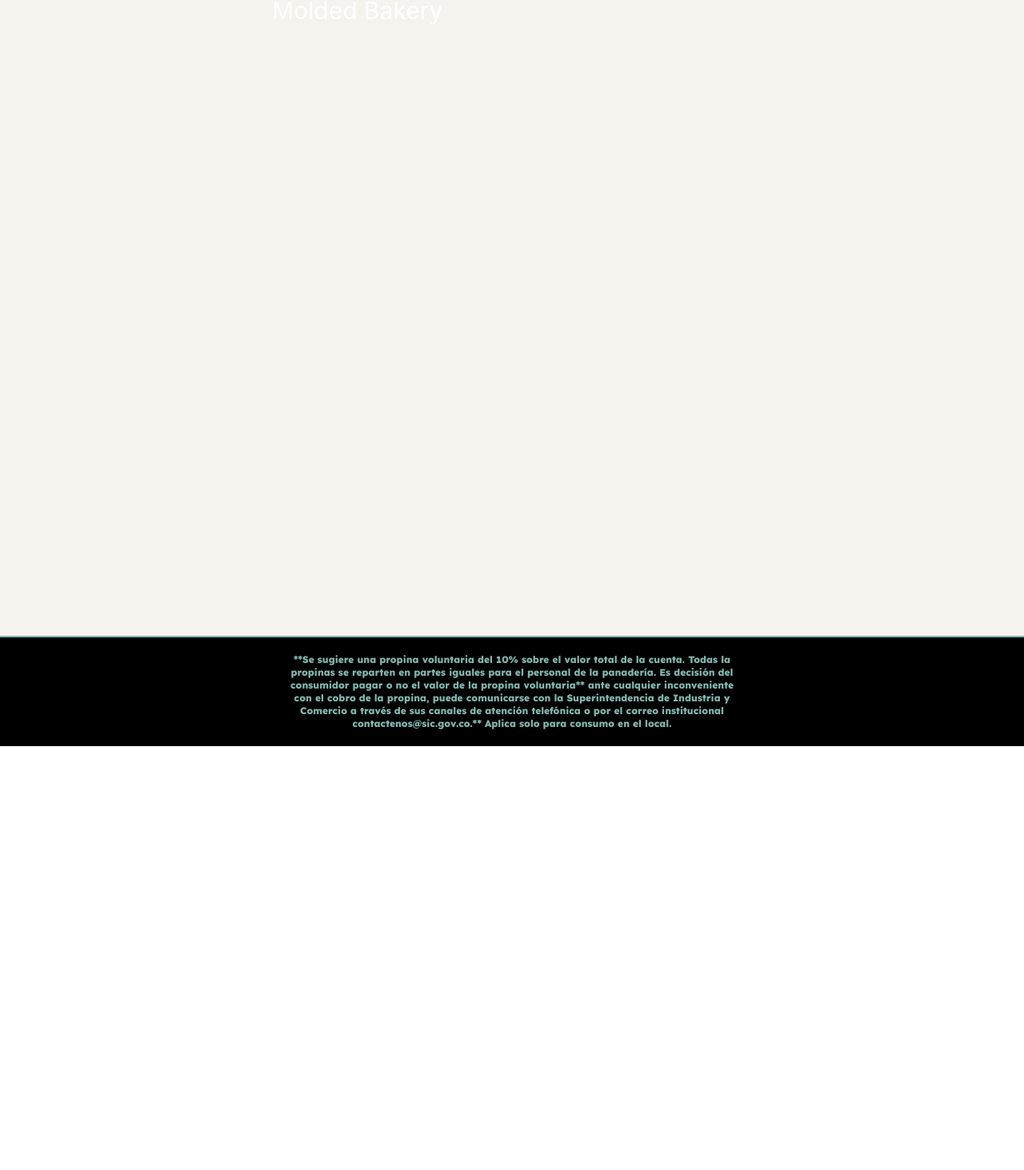
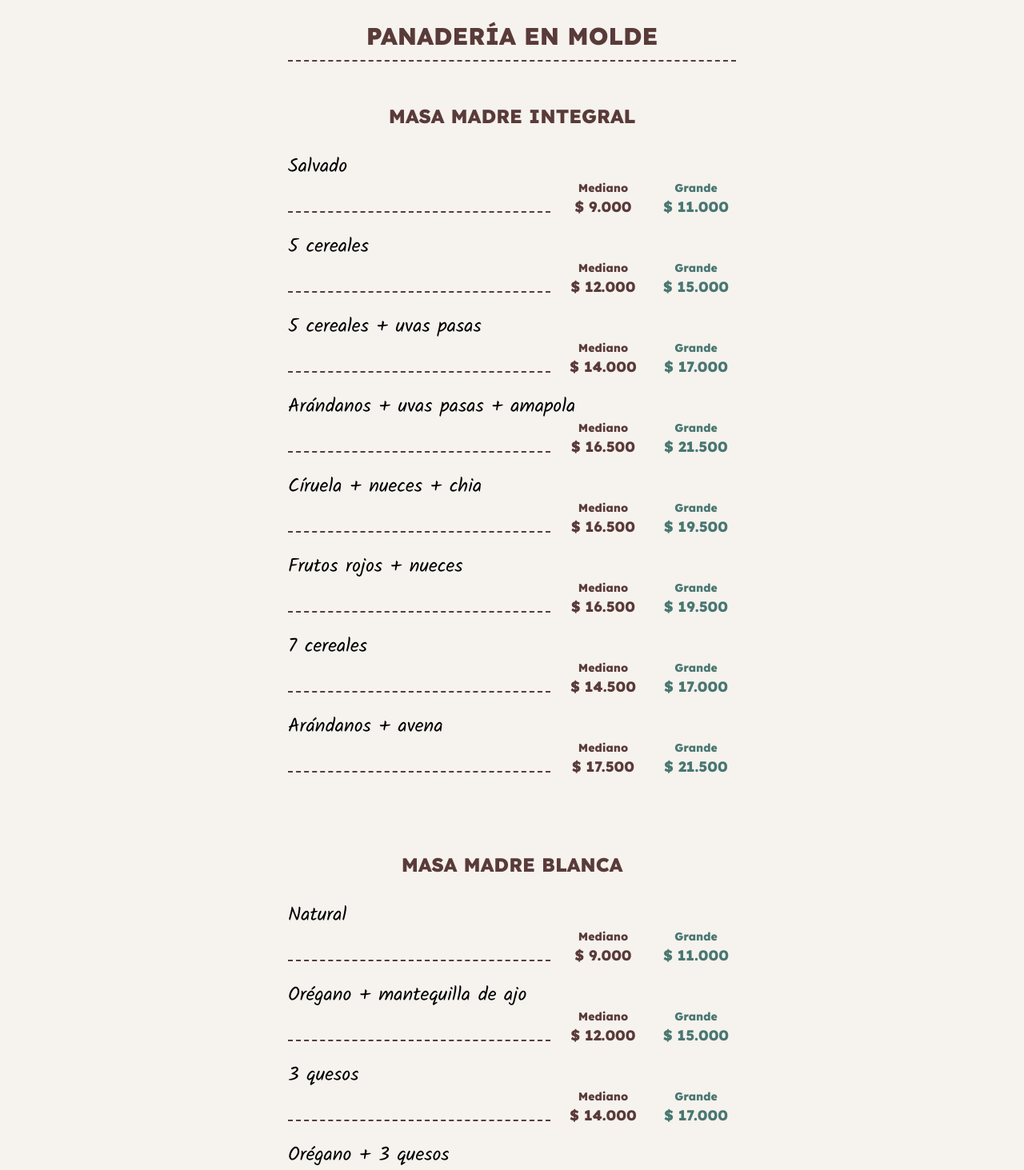
Before and after one commit to Naramatsu/PomaRosa, a React (Create React App) app: page /bakery in a window 1280 px wide. Shown: the part 3115-4578 px from the top of the page at 80% size. Before the commit the page ends 4048 px from the top, so only its background shows below. Built offline with nearby package versions, Linux system fonts and the light colour scheme.

Commit message:
implemented molded bakery section

```diff
--- a/src/components/Footer.jsx
+++ b/src/components/Footer.jsx
@@ -1,12 +1,15 @@
 import useLanguaje from "../hooks/useLanguaje";
-import { ENGLISH, SPANISH } from "../utils/constants";
+import useTheme from "../hooks/useTheme";
+import { ENGLISH, generatedThemeStyles, SPANISH } from "../utils/constants";
 import TextWarning from "./TextWarning";
 
 const Footer = () => {
   const [languaje] = useLanguaje();
+  const [theme] = useTheme();
+  const { themeBgColor } = generatedThemeStyles(theme);
 
   return (
-    <footer className="w-full h-auto bg-black border-t-2 border-green">
+    <footer className={`w-full h-auto ${themeBgColor} border-t-2 border-green`}>
       <section className="p-5 max-w-[600px] m-auto">
         <TextWarning>{footer[languaje]}</TextWarning>
       </section>
--- a/src/components/TextWarning.jsx
+++ b/src/components/TextWarning.jsx
@@ -1,5 +1,13 @@
-const TextWarning = ({ children }) => (
-  <p className="text-xs text-green text-center lexend">{children}</p>
-);
+import useTheme from "../hooks/useTheme";
+import { generatedThemeStyles } from "../utils/constants";
+
+const TextWarning = ({ children }) => {
+  const [theme] = useTheme();
+  const { themeGreen } = generatedThemeStyles(theme);
+
+  return (
+    <p className={`text-xs ${themeGreen} text-center lexend`}>{children}</p>
+  );
+};
 
 export default TextWarning;
--- a/src/data/bakery/moldedBakery.js
+++ b/src/data/bakery/moldedBakery.js
@@ -1,33 +1,215 @@
-/*
-  Panadería en Molde = Molded Bakery
-    Masa madre integral = Whole wheat sourdough
-      Salvado = Bran -> Mediano $9.000 Grande $11.000
-      5 Cereales = 5 Cereals -> Mediano $12.000 Grande $15.000
-      5 Cereales + Uvas pasas = 5 Cereals + Raisins -> Mediano $14.000 Grande $17.000
-      Arándanos + Uvas pasas + Amapola = Blueberries + Raisins + Poppy -> Mediano $16.500 Grande $21.500
-      Círuela + Nueces + Chia = Plum + Walnuts + Chia -> Mediano $16.500 Grande $19.500
-      Frutos rojos + Nueces = Red fruits + Walnuts -> Mediano $16.500 Grande $19.500
-      7 Cereales = 7 Cereals -> Mediano $14.500 Grande $17.000
-      Arándanos + Avena = Blueberries + Oatmeal -> Mediano $17.500 Grande $21.500
+import { ENGLISH, SPANISH } from "../../utils/constants";
 
-    Masa madre blanca = White sourdough
-      Natural = Natural -> Mediano $9.000 Grande $11.000
-      Orégano + Mantequilla de ajo = Oregano + Garlic butter -> Mediano $12.000 Grande $15.000
-      3 Quesos = 3 Cheeses -> Mediano $14.000 Grande $17.000
-      Orégano + 3 Quesos = Oregano + 3 Cheeses -> Mediano $15.000 Grande $18.000
-      Orégano + 3 Quesos + Mantequilla de ajo = Oregano + 3 Cheeses + Garlic butter -> Mediano $17.500 Grande $19.500
-      Pesto de albahaca + 3 Quesos = Basil pesto + 3 Cheeses -> Mediano $17.500 Grande $21.000
-      Chocolate semiagrio = Semi-sweet chocolate -> Mediano $16.500 Grande $20.000
-      Chocolate + Arándanos = Chocolate + Blueberries ->  Grande $25.000
-      Tomates secos + Albahaca + Queso parmesano = Sun-dried tomatoes + Basil + Parmesan cheese -> Grande $25.000
-      3 Quesos + Bocadillo = 3 Cheeses + Guava paste -> Mediano $17.500 Grande $21.000
+export const WHOLE_WHEAT_SOURDOUGH_TITLE = {
+  [SPANISH]: "Masa madre integral",
+  [ENGLISH]: "Whole wheat sourdough",
+};
 
-    Brioche = Brioche
-      Natural = Natural -> Mediano $11.000 Grande $15.000
-      Chocolate semiagrio = Semi-sweet chocolate -> Mediano $16.500 Grande $20.000
-      3 Quesos = 3 Cheeses -> Mediano $16.500 Grande $18.000
-      Bocadillo + 3 Quesos = Guava paste + 3 Cheeses -> Mediano $19.500 Grande $22.000
-      Chocolate semiagrio + Arándanos = Semi-sweet chocolate + Blueberries -> Mediano $21.000 Grande $25.000
-      Chocolate semiagrio + Almendras = Semi-sweet chocolate + Almonds -> Mediano $21.000 Grande $25.000
+export const wholeWheatSourdoughProductList = [
+  {
+    name: {
+      [SPANISH]: "Salvado",
+      [ENGLISH]: "Bran",
+    },
+    medium: "9.000",
+    big: "11.000",
+  },
+  {
+    name: {
+      [SPANISH]: "5 Cereales",
+      [ENGLISH]: "5 Cereals",
+    },
+    medium: "12.000",
+    big: "15.000",
+  },
+  {
+    name: {
+      [SPANISH]: "5 Cereales + Uvas pasas",
+      [ENGLISH]: "5 Cereals + Raisins",
+    },
+    medium: "14.000",
+    big: "17.000",
+  },
+  {
+    name: {
+      [SPANISH]: "Arándanos + Uvas pasas + Amapola",
+      [ENGLISH]: "Blueberries + Raisins + Poppy",
+    },
+    medium: "16.500",
+    big: "21.500",
+  },
+  {
+    name: {
+      [SPANISH]: "Círuela + Nueces + Chia",
+      [ENGLISH]: "Plum + Walnuts + Chia",
+    },
+    medium: "16.500",
+    big: "19.500",
+  },
+  {
+    name: {
+      [SPANISH]: "Frutos rojos + Nueces",
+      [ENGLISH]: "Red fruits + Walnuts",
+    },
+    medium: "16.500",
+    big: "19.500",
+  },
+  {
+    name: {
+      [SPANISH]: "7 Cereales",
+      [ENGLISH]: "7 Cereals",
+    },
+    medium: "14.500",
+    big: "17.000",
+  },
+  {
+    name: {
+      [SPANISH]: "Arándanos + Avena",
+      [ENGLISH]: "Blueberries + Oatmeal",
+    },
+    medium: "17.500",
+    big: "21.500",
+  },
+];
 
- */
+export const WHITE_SOURDOUGH_TITLE = {
+  [SPANISH]: "Masa madre blanca",
+  [ENGLISH]: "White sourdough",
+};
+
+export const whiteSourdoughProductList = [
+  {
+    name: {
+      [SPANISH]: "Natural",
+      [ENGLISH]: "Natural",
+    },
+    medium: "9.000",
+    big: "11.000",
+  },
+  {
+    name: {
+      [SPANISH]: "Orégano + Mantequilla de ajo",
+      [ENGLISH]: "Oregano + Garlic butter",
+    },
+    medium: "12.000",
+    big: "15.000",
+  },
+  {
+    name: {
+      [SPANISH]: "3 Quesos",
+      [ENGLISH]: "3 Cheeses",
+    },
+    medium: "14.000",
+    big: "17.000",
+  },
+  {
+    name: {
+      [SPANISH]: "Orégano + 3 Quesos",
+      [ENGLISH]: "Oregano + 3 Cheeses",
+    },
+    medium: "15.000",
+    big: "18.000",
+  },
+  {
+    name: {
+      [SPANISH]: "Orégano + 3 Quesos + Mantequilla de ajo",
+      [ENGLISH]: "Oregano + 3 Cheeses + Garlic butter",
+    },
+    medium: "17.500",
+    big: "19.500",
+  },
+  {
+    name: {
+      [SPANISH]: "Pesto de albahaca + 3 Quesos",
+      [ENGLISH]: "Basil pesto + 3 Cheeses",
+    },
+    medium: "17.500",
+    big: "21.000",
+  },
+  {
+    name: {
+      [SPANISH]: "Chocolate semiagrio",
+      [ENGLISH]: "Semi-sweet chocolate",
+    },
+    medium: "16.500",
+    big: "20.000",
+  },
+  {
+    name: {
+      [SPANISH]: "3 Quesos + Bocadillo",
+      [ENGLISH]: "3 Cheeses + Guava paste",
+    },
+    medium: "17.500",
+    big: "21.000",
+  },
+  {
+    name: {
+      [SPANISH]: "Chocolate + Arándanos",
+      [ENGLISH]: "Chocolate + Blueberries",
+    },
+    big: "25.000",
+  },
+  {
+    name: {
+      [SPANISH]: "Tomates secos + Albahaca + Queso parmesano",
+      [ENGLISH]: "Sun-dried tomatoes + Basil + Parmesan cheese",
+    },
+    big: "25.000",
+  },
+];
+
+export const BRIOCHE_TITLE = {
+  [SPANISH]: "Brioche",
+  [ENGLISH]: "Brioche",
+};
+
+export const briocheProductList = [
+  {
+    name: {
+      [SPANISH]: "Natural",
+      [ENGLISH]: "Natural",
+    },
+    medium: "11.000",
+    big: "15.000",
+  },
+  {
+    name: {
+      [SPANISH]: "Chocolate semiagrio",
+      [ENGLISH]: "Semi-sweet chocolate",
+    },
+    medium: "16.500",
+    big: "20.000",
+  },
+  {
+    name: {
+      [SPANISH]: "3 Quesos",
+      [ENGLISH]: "3 Cheeses",
+    },
+    medium: "16.500",
+    big: "18.000",
+  },
+  {
+    name: {
+      [SPANISH]: "Bocadillo + 3 Quesos",
+      [ENGLISH]: "Guava paste + 3 Cheeses",
+    },
+    medium: "19.500",
+    big: "22.000",
+  },
+  {
+    name: {
+      [SPANISH]: "Chocolate semiagrio + Arándanos",
+      [ENGLISH]: "Semi-sweet chocolate + Blueberries",
+    },
+    medium: "21.000",
+    big: "25.000",
+  },
+  {
+    name: {
+      [SPANISH]: "Chocolate semiagrio + Almendras",
+      [ENGLISH]: "Semi-sweet chocolate + Almonds",
+    },
+    medium: "21.000",
+    big: "25.000",
+  },
+];
--- a/src/data/kitchen/breakfasts.js
+++ b/src/data/kitchen/breakfasts.js
@@ -61,6 +61,7 @@ export const accompanimentsProducts = [
       [SPANISH]: "Tostadas artesanales con mantequilla",
       [ENGLISH]: "Artisan Toast with Butter",
     },
+    img: "https://res.cloudinary.com/dwufyf99d/image/upload/v1739813274/tostadas_ja2whz.jpg",
     hotPrice: "7.500",
   },
   {
@@ -110,6 +111,7 @@ export const specialEggsProducts = [
       [ENGLISH]: "SAVAGES",
     },
     hotPrice: "22.500",
+    img: "https://res.cloudinary.com/dwufyf99d/image/upload/v1739813274/Huevosalvajes_uluizh.jpg",
     description: {
       [SPANISH]:
         "Huevos revueltos con chorizo santarrosano, maíz tierno, jamón, queso mozzarella y tocineta.",
@@ -156,6 +158,7 @@ export const healthyProducts = [
       [SPANISH]: "PLATO DE FRUTA",
       [ENGLISH]: "FRUIT PLATE",
     },
+    img: "https://res.cloudinary.com/dwufyf99d/image/upload/v1739813274/Ensalada_de_fruta_moogke.jpg",
     coldPrice: "16.000",
     description: {
       [SPANISH]: "Variedad de frutas frescas con semillas de amapola.",
--- a/src/data/kitchen/cafe.js
+++ b/src/data/kitchen/cafe.js
@@ -201,6 +201,7 @@ export const accompanyProductList = [
       [SPANISH]: "Empanada de carne y aceitunas",
       [ENGLISH]: "Beef and Olive Empanada",
     },
+    // img: "https://res.cloudinary.com/dwufyf99d/image/upload/v1739813275/empanadadecarne_okikhi.heic",
     hotPrice: "11.000",
   },
   {
--- a/src/data/kitchen/pizzas.js
+++ b/src/data/kitchen/pizzas.js
@@ -47,6 +47,7 @@ export const pizzaProducts = [
       [SPANISH]: "HAWAPEPE",
       [ENGLISH]: "HAWAPEPE",
     },
+    img: "https://res.cloudinary.com/dwufyf99d/image/upload/v1739813275/Pizzahawapepe_ne94eo.jpg",
     personal: "23.000",
     familiar: "43.000",
     description: {
--- a/src/index.css
+++ b/src/index.css
@@ -122,7 +122,7 @@ code {
 }
 
 .toggle-switch .checkbox-input.bakery:checked {
-  background: #593b39 !important;
+  background: #497771 !important;
 }
 
 .toggle-switch .checkbox-input:checked::before {
--- a/src/layout/Bakery.jsx
+++ b/src/layout/Bakery.jsx
@@ -19,6 +19,7 @@ import {
 } from "../utils/constants";
 import useTheme from "../hooks/useTheme";
 import IndividualBakery from "../pages/IndividualBakery";
+import MoldedBakery from "../pages/MoldedBakery";
 
 const Bakery = () => {
   const [title, setTitle] = useState("");
@@ -63,8 +64,8 @@ const Bakery = () => {
         <section id="individual" ref={individualTitle}>
           <IndividualBakery />
         </section>
-        <section id="molded" ref={moldedTitle} className="h-screen">
-          <h1 className="text-white text-3xl">Molded Bakery</h1>
+        <section id="molded" ref={moldedTitle}>
+          <MoldedBakery />
         </section>
       </section>
       <Footer />
--- /dev/null
+++ b/src/pages/MoldedBakery.jsx
@@ -0,0 +1,65 @@
+import Box from "../components/Box";
+import PizzaItem from "../components/PizzaItem";
+import Title from "../components/Title";
+import {
+  BRIOCHE_TITLE,
+  briocheProductList,
+  WHITE_SOURDOUGH_TITLE,
+  whiteSourdoughProductList,
+  WHOLE_WHEAT_SOURDOUGH_TITLE,
+  wholeWheatSourdoughProductList,
+} from "../data/bakery/moldedBakery";
+import useLanguaje from "../hooks/useLanguaje";
+import { MOLDED_BAKERY_TITLE } from "../utils/constants";
+
+const MoldedBakery = () => {
+  const [languaje] = useLanguaje();
+
+  return (
+    <section id={MOLDED_BAKERY_TITLE[languaje]} className="w-full p-5">
+      <Title>{MOLDED_BAKERY_TITLE[languaje]}</Title>
+      <Box className="gap-5 flex-col py-10">
+        <Title subTitle>{WHOLE_WHEAT_SOURDOUGH_TITLE[languaje]}</Title>
+        {wholeWheatSourdoughProductList.map(
+          ({ name, medium, big, img }, index) => (
+            <PizzaItem
+              key={index}
+              name={name[languaje]}
+              medium={medium}
+              big={big}
+              img={img}
+            />
+          )
+        )}
+      </Box>
+
+      <Box className="gap-5 flex-col py-10">
+        <Title subTitle>{WHITE_SOURDOUGH_TITLE[languaje]}</Title>
+        {whiteSourdoughProductList.map(({ name, medium, big, img }, index) => (
+          <PizzaItem
+            key={index}
+            name={name[languaje]}
+            medium={medium}
+            big={big}
+            img={img}
+          />
+        ))}
+      </Box>
+
+      <Box className="gap-5 flex-col py-10">
+        <Title subTitle>{BRIOCHE_TITLE[languaje]}</Title>
+        {briocheProductList.map(({ name, medium, big, img }, index) => (
+          <PizzaItem
+            key={index}
+            name={name[languaje]}
+            medium={medium}
+            big={big}
+            img={img}
+          />
+        ))}
+      </Box>
+    </section>
+  );
+};
+
+export default MoldedBakery;
```
Also changed, not shown: src/components/ModalImage.jsx (+11 -0 lines).
